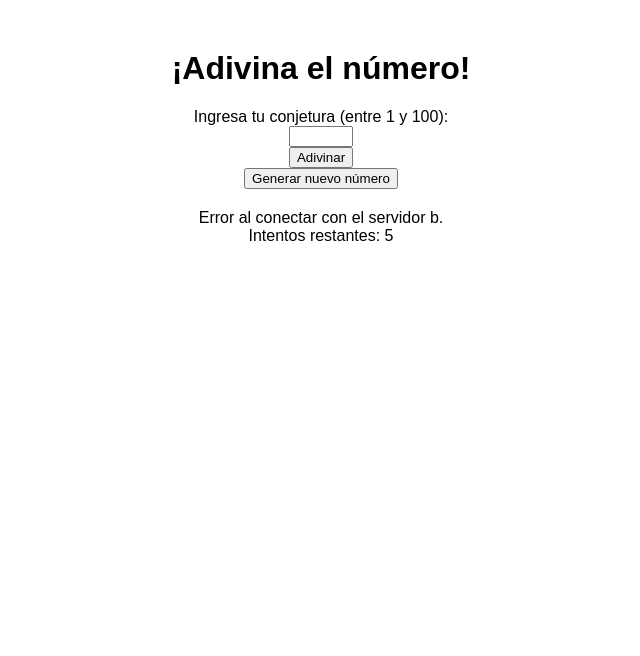
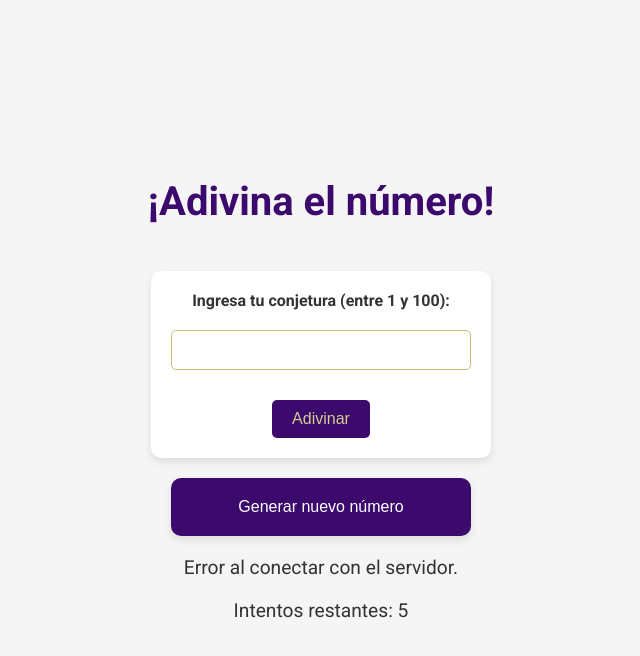
Before and after one commit to DanyPadilla/tolerante-a-fallos-proyecto, a website: page public/index.html in a window 1280 px wide. Shown: the whole page, without its empty margins (319-959 px from the left). Drawn offline with nearby package versions, Linux system fonts and the light colour scheme; no server answers.

Commit message:
versión 1.0

```diff
--- a/guess/guess.js
+++ b/guess/guess.js
@@ -9,7 +9,6 @@ app.use(cors());
 
 let numeroSecreto;
 
-// Función para recibir el número aleatorio de RabbitMQ
 async function recibirNumeroAleatorio() {
     try {
         const connection = await amqp.connect('amqp://rabbitmq');
--- a/public/index.html
+++ b/public/index.html
@@ -5,28 +5,16 @@
     <meta charset="UTF-8">
     <meta name="viewport" content="width=device-width, initial-scale=1.0">
     <script src="https://cdn.jsdelivr.net/npm/axios/dist/axios.min.js"></script>
+    <link href="https://fonts.googleapis.com/css2?family=Roboto:wght@300;400;700&display=swap" rel="stylesheet">
+    <link rel="stylesheet" href="styles.css">
     <title>Adivinanza</title>
-    <style>
-        body {
-            font-family: Arial, sans-serif;
-            text-align: center;
-        }
-
-        h1 {
-            margin-top: 50px;
-        }
-
-        #resultado {
-            margin-top: 20px;
-        }
-    </style>
 </head>
 
 <body>
     <h1>¡Adivina el número!</h1>
     <form id="formulario">
-        <label for="conjetura">Ingresa tu conjetura (entre 1 y 100):</label><br>
-        <input type="number" id="conjetura" name="conjetura" min="1" max="100" required><br>
+        <label for="conjetura">Ingresa tu conjetura (entre 1 y 100):</label>
+        <input type="number" id="conjetura" name="conjetura" min="1" max="100" required>
         <button type="submit" id="botonAdivinar">Adivinar</button>
     </form>
     <button id="nuevoNumero">Generar nuevo número</button>
@@ -73,11 +61,11 @@
                     }
                 } else {
                     console.error('Error al iniciar el juego:', data.error);
-                    resultado.innerText = 'Error al conectar con el servidor a.';
+                    resultado.innerText = 'Error al conectar con el servidor.';
                 }
             } catch (error) {
                 console.error('Error al iniciar el juego:', error);
-                resultado.innerText = 'Error al conectar con el servidor b.';
+                resultado.innerText = 'Error al conectar con el servidor.';
             }
         };
 
@@ -121,9 +109,7 @@
         window.onload = iniciarJuego;
 
         formulario.addEventListener('submit', manejarConjetura);
-
         nuevoNumeroButton.addEventListener('click', iniciarJuego);
-
     </script>
 </body>
 
--- /dev/null
+++ b/public/styles.css
@@ -0,0 +1,76 @@
+body {
+    font-family: 'Roboto', sans-serif;
+    background-color: #f5f5f5;
+    color: #333;
+    display: flex;
+    flex-direction: column;
+    align-items: center;
+    justify-content: center;
+    height: 100vh;
+    margin: 0;
+}
+
+h1 {
+    margin-top: 0;
+    font-size: 2.5rem;
+    color: #3c096c;
+}
+
+form {
+    background-color: #fff;
+    padding: 20px;
+    border-radius: 10px;
+    box-shadow: 0 4px 8px rgba(0, 0, 0, 0.1);
+    margin-top: 20px;
+    width: 300px;
+    text-align: center;
+}
+
+#nuevoNumero {
+    background-color: #3c096c;
+    padding: 20px;
+    border-radius: 10px;
+    box-shadow: 0 4px 8px rgba(0, 0, 0, 0.1);
+    margin-top: 20px;
+    width: 300px;
+    text-align: center;
+    cursor: pointer;
+    color: white;
+}
+
+label {
+    font-weight: 700;
+    margin-bottom: 10px;
+    display: block;
+    color: #333;
+}
+
+input[type="number"] {
+    width: calc(100% - 22px);
+    padding: 10px;
+    margin-top: 10px;
+    margin-bottom: 20px;
+    border: 1px solid #c5c077;
+    border-radius: 5px;
+    font-size: 1rem;
+}
+
+button {
+    background-color: #3c096c;
+    color: rgb(211, 204, 147);
+    padding: 10px 20px;
+    border: none;
+    border-radius: 5px;
+    font-size: 1rem;
+    cursor: pointer;
+    margin-top: 10px;
+}
+
+button:hover {
+    background-color: #3c096c;
+}
+
+#resultado, #intentos {
+    margin-top: 20px;
+    font-size: 1.2rem;
+}
--- a/random/randomNumber.js
+++ b/random/randomNumber.js
@@ -20,7 +20,7 @@ app.get('/generar-numero-aleatorio', async (req, res) => {
         await channel.assertQueue(queue, { durable: true });
         await channel.sendToQueue(queue, Buffer.from(numeroAleatorio.toString()));
 
-        console.log(`Número aleatorio ${numeroAleatorio} enviado a la cola.`);
+        console.log(`Número aleatorio ${numeroAleatorio} enviado a la cola`);
 
         await channel.close();
         await connection.close();
--- a/server.js
+++ b/server.js
@@ -3,10 +3,8 @@ const path = require('path');
 
 const app = express();
 
-// Configurar el servidor para servir archivos estáticos desde el directorio 'public'
 app.use(express.static(path.join(__dirname, 'public')));
 
-// Iniciar el servidor en el puerto 3000
 const PORT = process.env.PORT || 3000;
 app.listen(PORT, () => {
   console.log(`Servidor en funcionamiento en el puerto ${PORT}`);
```
Also changed, not shown: resette/gameResette.js (+4 -10 lines), README.md, images/adivinanza.png (added), images/interfaz basica.PNG (deleted), 3 other files.
